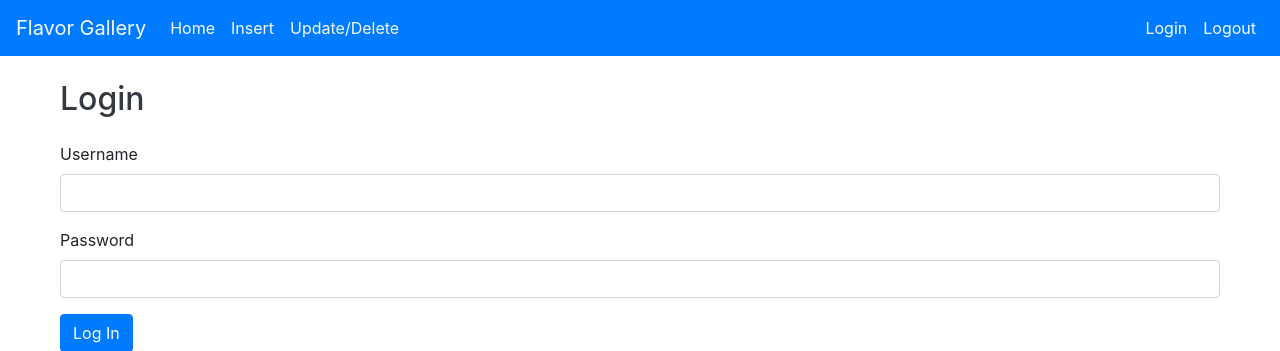
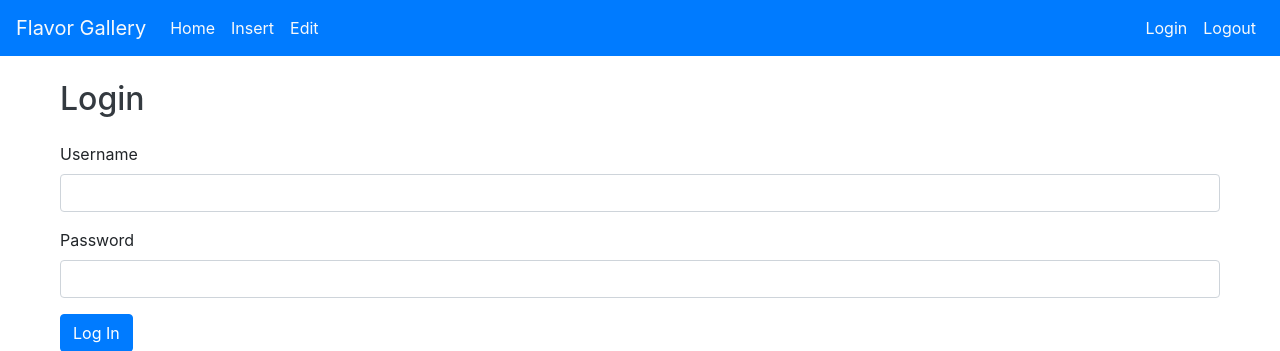
Before and after one commit to angeline-m/flavor-gallery, a PHP site: page /admin/login.php in a window 1280 px wide. Shown: the top 351 px of the page. Run offline with PHP 8.4, Linux system fonts and the light colour scheme; a stand-in replaces the project's code that opens the database connection; some libraries are stand-ins or nearby versions.

Commit message:
Updated nav menu

```diff
--- a/includes/header.php
+++ b/includes/header.php
@@ -29,7 +29,7 @@
                         <a class="nav-link text-light" href="<?php echo BASE_URL; ?>admin/insert.php">Insert</a>
                     </li>
                     <li class="nav-item">
-                        <a class="nav-link text-light" href="<?php echo BASE_URL; ?>admin/edit.php">Update/Delete</a>
+                        <a class="nav-link text-light" href="<?php echo BASE_URL; ?>admin/edit.php">Edit</a>
                     </li>
                 </ul>
                 <ul class="navbar-nav ml-auto">
```
